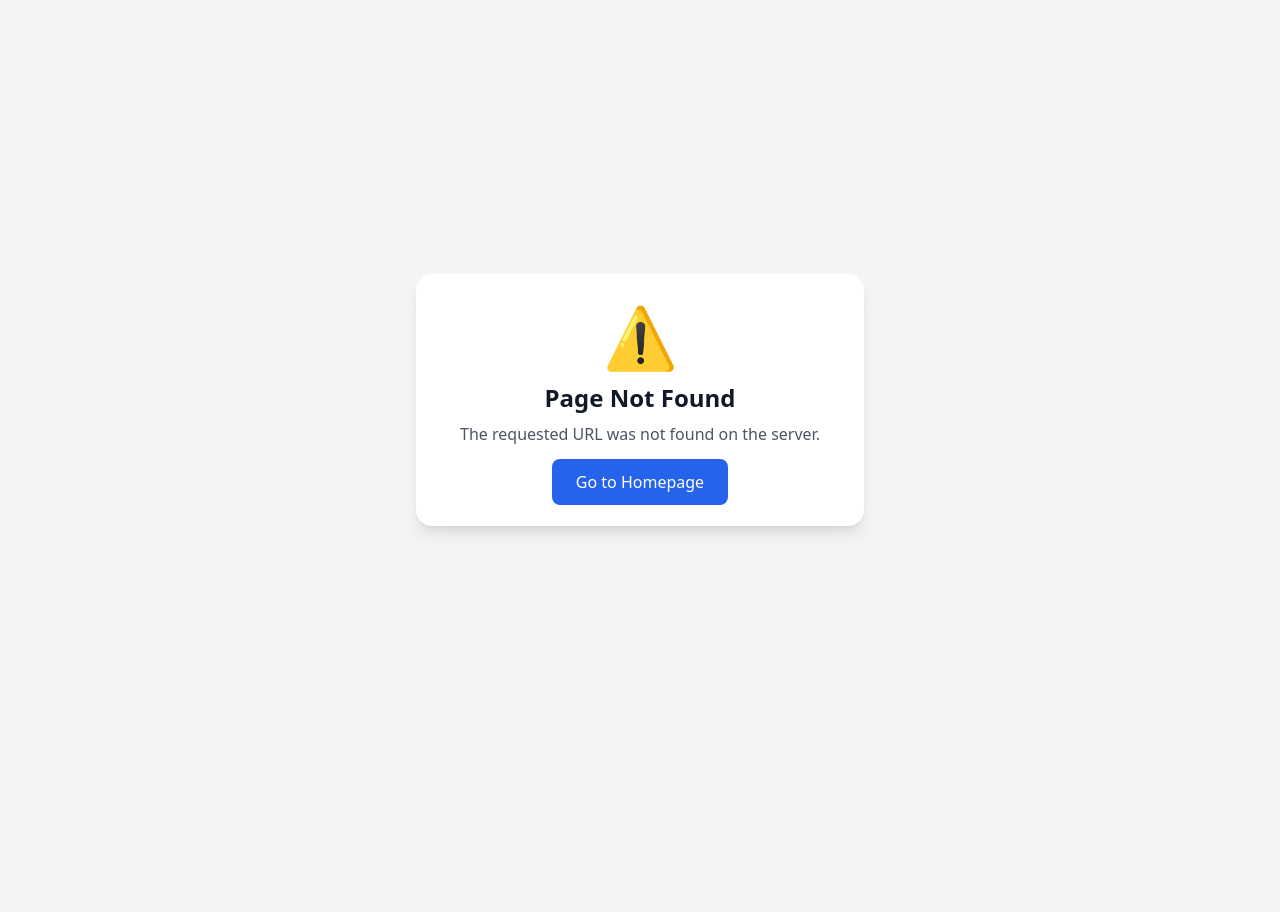
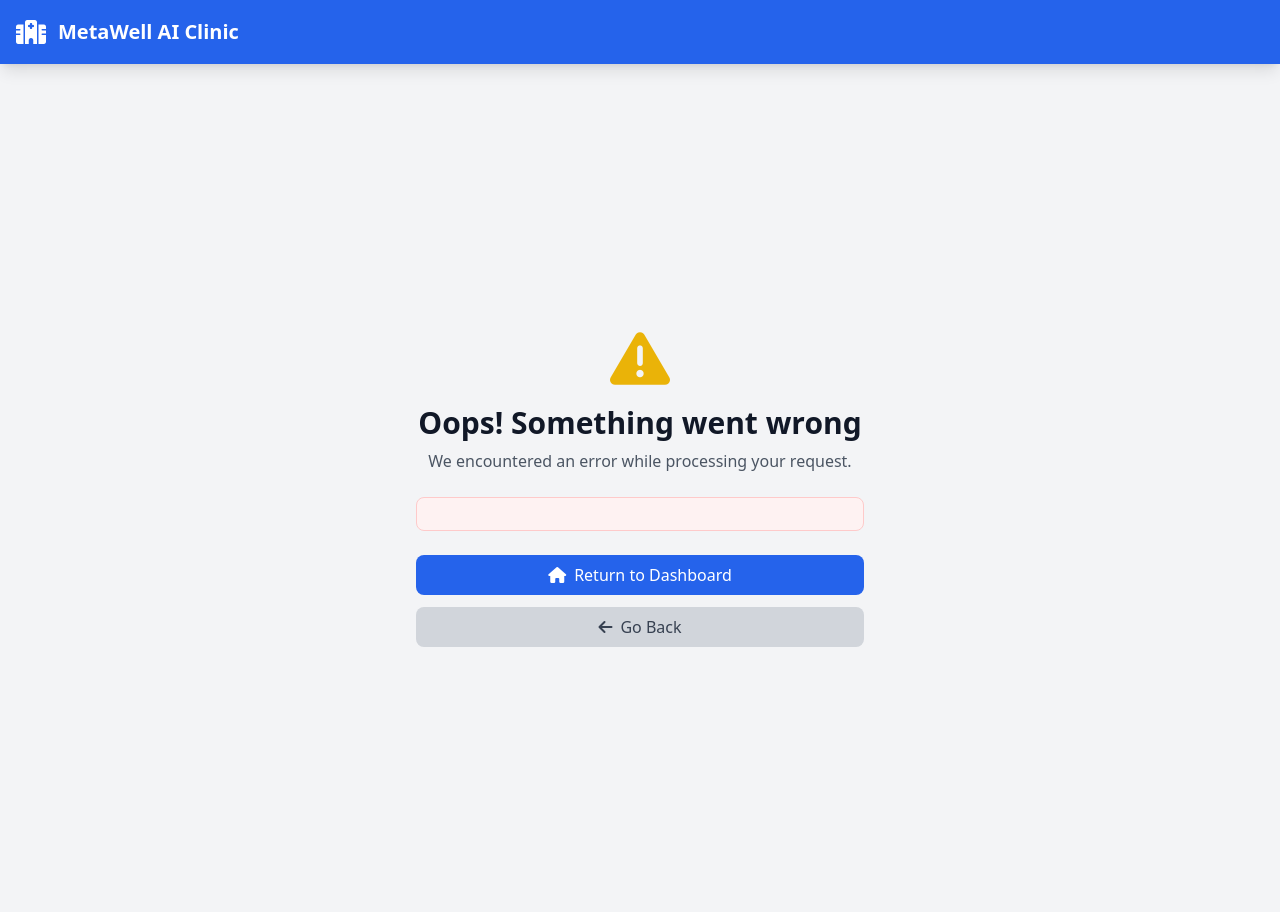
Before and after one commit to lawrence2moremoholo-byte/isizulu-healthcare-ai, a Flask app: template templates/error.html in a window 1280 px wide. Before the commit the page ends 533 px from the top, so only its background shows below. Run offline with Flask 3, Linux system fonts and the light colour scheme; the template is opened without the code that fills it, so the values that code supplies are empty; some libraries are stand-ins or nearby versions.

Commit message:
Update error.html

```diff
--- a/templates/error.html
+++ b/templates/error.html
@@ -1,19 +1,26 @@
-<!DOCTYPE html>
-<html lang="en">
-<head>
-    <meta charset="UTF-8">
-    <meta name="viewport" content="width=device-width, initial-scale=1.0">
-    <title>Error - MetaWell AI Clinic</title>
-    <script src="https://cdn.tailwindcss.com"></script>
-</head>
-<body class="bg-gray-100 min-h-screen flex items-center justify-center">
-    <div class="bg-white rounded-2xl shadow-lg p-8 max-w-md w-full text-center">
-        <div class="text-6xl mb-4">⚠️</div>
-        <h1 class="text-2xl font-bold text-gray-900 mb-2">Page Not Found</h1>
-        <p class="text-gray-600 mb-6">The requested URL was not found on the server.</p>
-        <a href="/" class="bg-blue-600 text-white px-6 py-3 rounded-lg hover:bg-blue-700 transition duration-200">
-            Go to Homepage
-        </a>
+{% extends "base.html" %}
+
+{% block title %}Error - MetaWell AI Clinic{% endblock %}
+
+{% block content %}
+<div class="min-h-screen flex items-center justify-center px-4">
+    <div class="max-w-md w-full text-center">
+        <i class="fas fa-exclamation-triangle text-6xl text-yellow-500 mb-4"></i>
+        <h1 class="text-3xl font-bold text-gray-900 mb-2">Oops! Something went wrong</h1>
+        <p class="text-gray-600 mb-6">We encountered an error while processing your request.</p>
+
+        <div class="bg-red-50 border border-red-200 rounded-lg p-4 mb-6">
+            <p class="text-red-800 text-sm">{{ error }}</p>
+        </div>
+
+        <div class="space-y-3">
+            <a href="{{ url_for('dashboard') }}" class="block w-full bg-blue-600 text-white py-2 rounded-lg hover:bg-blue-700">
+                <i class="fas fa-home mr-2"></i>Return to Dashboard
+            </a>
+            <a href="javascript:history.back()" class="block w-full bg-gray-300 text-gray-700 py-2 rounded-lg hover:bg-gray-400">
+                <i class="fas fa-arrow-left mr-2"></i>Go Back
+            </a>
+        </div>
     </div>
-</body>
-</html>
+</div>
+{% endblock %}
```
